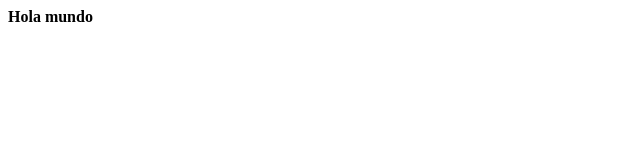
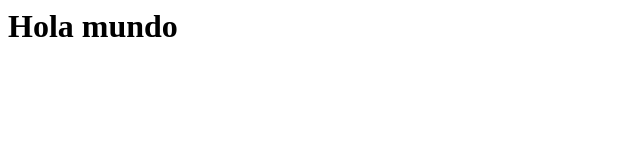
Before and after one commit to javi670/LMSGI, a plain HTML site: page Index.html in a window 1280 px wide. Shown: the whole page, without its empty margins (0-640 px from the left). Drawn offline with Linux system fonts and the light colour scheme.

Commit message:
First commit

```diff
--- a/Index.html
+++ b/Index.html
@@ -1,5 +1 @@
-<html>
-  <body>
-    <p><strong>Hola mundo</strong></p>
-  </body>
-</html>
+<h1>Hola mundo</h1>
```
